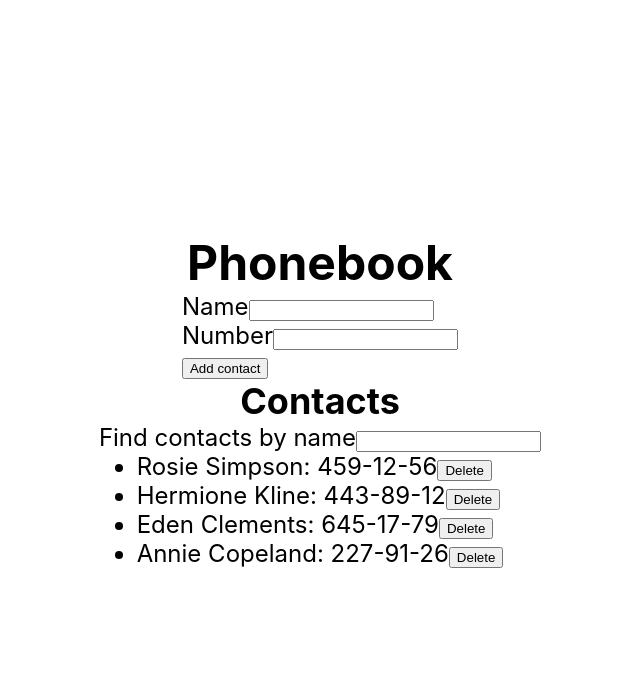
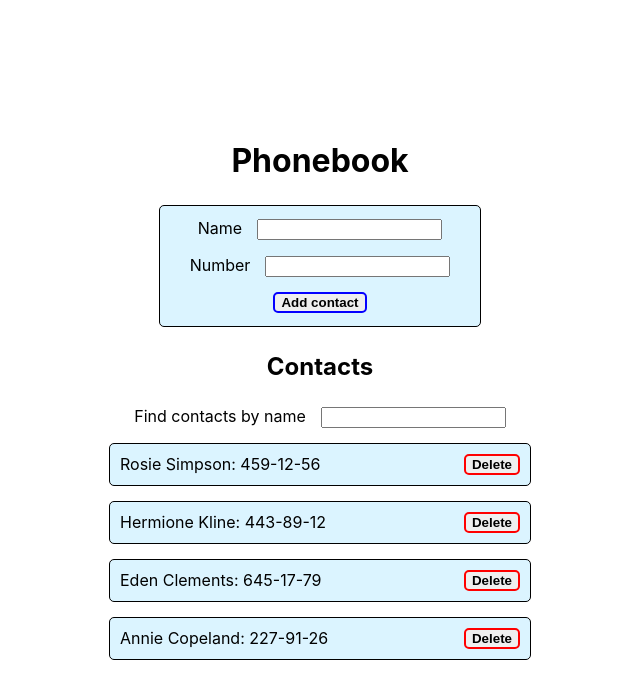
Before and after one commit to Stylize-K/goit-react-hw-02-phonebook, a React (Create React App) app: page / in a window 1280 px wide. Shown: the top 698 px of the page, without its empty margins (320-960 px from the left). Built offline with nearby package versions, Linux system fonts and the light colour scheme.

Commit message:
Add basic styles

```diff
--- a/src/components/App.jsx
+++ b/src/components/App.jsx
@@ -3,6 +3,7 @@ import { nanoid } from 'nanoid';
 import { ContactForm } from './ContactForm/ContactForm';
 import { Filter } from './Filter/Filter';
 import { ContactList } from './ContactList/ContactList';
+import css from './App.module.css';
 
 export class App extends Component {
   state = {
@@ -69,13 +70,12 @@ export class App extends Component {
           flexDirection: 'column',
           justifyContent: 'center',
           alignItems: 'center',
-          fontSize: 24,
           color: '#010101',
         }}
       >
-        <h1>Phonebook</h1>
+        <h1 className={css.title}>Phonebook</h1>
         <ContactForm onSubmit={this.formSubmitHandler} />
-        <h2>Contacts</h2>
+        <h2 className={css.subtitle}>Contacts</h2>
         <Filter value={this.state.filter} onChange={this.handleChangeFilter} />
         <ContactList
           filteredContacts={filteredContacts}
--- /dev/null
+++ b/src/components/App.module.css
@@ -0,0 +1,7 @@
+.title {
+  margin-bottom: 25px;
+}
+
+.subtitle {
+  margin: 25px 0 25px 0;
+}
--- a/src/components/ContactForm/ContactForm.jsx
+++ b/src/components/ContactForm/ContactForm.jsx
@@ -1,5 +1,6 @@
 import { Component } from 'react';
 import PropTypes from 'prop-types';
+import css from './ContactForm.module.css';
 
 export class ContactForm extends Component {
   state = {
@@ -25,10 +26,11 @@ export class ContactForm extends Component {
 
   render() {
     return (
-      <form onSubmit={this.handleSubmit}>
-        <label>
+      <form className={css.form_wrapper} onSubmit={this.handleSubmit}>
+        <label className={css.label}>
           Name
           <input
+            className={css.input}
             type="text"
             name="name"
             value={this.state.name}
@@ -39,10 +41,10 @@ export class ContactForm extends Component {
             required
           />
         </label>
-        <br />
-        <label>
+        <label className={css.label}>
           Number
           <input
+            className={css.input}
             type="tel"
             name="number"
             value={this.state.number}
@@ -52,8 +54,9 @@ export class ContactForm extends Component {
             required
           />
         </label>
-        <br />
-        <button type="submit">Add contact</button>
+        <button className={css.button_add} type="submit">
+          Add contact
+        </button>
       </form>
     );
   }
--- a/src/components/ContactForm/ContactForm.module.css
+++ b/src/components/ContactForm/ContactForm.module.css
@@ -0,0 +1,36 @@
+.form_wrapper {
+  width: 300px;
+  height: 100px;
+  display: flex;
+  flex-direction: column;
+  justify-content: center;
+  align-items: center;
+  gap: 15px;
+  border: 1px solid black;
+  padding: 10px;
+  border-radius: 5px;
+  background-color: #dbf4ff;
+}
+
+.label {
+}
+
+.input {
+  margin-left: 15px;
+}
+.button_add {
+  cursor: pointer;
+  border: 2px solid rgb(4, 0, 255);
+  border-radius: 5px;
+  font-weight: 700;
+}
+
+.button_add:hover,
+.button_add:focus {
+  cursor: pointer;
+  border: 2px solid rgb(4, 0, 255);
+  background-color: rgb(4, 0, 255);
+  font-weight: 700;
+  color: white;
+  border-radius: 5px;
+}
--- a/src/components/ContactList/ContactList.jsx
+++ b/src/components/ContactList/ContactList.jsx
@@ -1,9 +1,10 @@
 import { ContactListItem } from 'components/ContactListItem/ContactListItem';
 import PropTypes from 'prop-types';
+import css from './ContactList.module.css';
 
 export const ContactList = ({ filteredContacts, onDeleteContact }) => {
   return (
-    <ul>
+    <ul className={css.list}>
       {filteredContacts.map(contact => (
         <ContactListItem
           key={contact.id}
--- a/src/components/ContactList/ContactList.module.css
+++ b/src/components/ContactList/ContactList.module.css
@@ -0,0 +1,5 @@
+.list {
+  display: flex;
+  flex-direction: column;
+  gap: 15px;
+}
--- a/src/components/ContactListItem/ContactListItem.jsx
+++ b/src/components/ContactListItem/ContactListItem.jsx
@@ -1,10 +1,15 @@
 import PropTypes from 'prop-types';
+import css from './ContactListItem.module.css';
 
 export const ContactListItem = ({ contact, onDeleteContact }) => {
   return (
-    <li key={contact.id}>
+    <li className={css.list_item} key={contact.id}>
       {contact.name}: {contact.number}
-      <button type="button" onClick={() => onDeleteContact(contact.id)}>
+      <button
+        className={css.button_delete}
+        type="button"
+        onClick={() => onDeleteContact(contact.id)}
+      >
         Delete
       </button>
     </li>
--- a/src/components/ContactListItem/ContactListItem.module.css
+++ b/src/components/ContactListItem/ContactListItem.module.css
@@ -0,0 +1,28 @@
+.list_item {
+  display: flex;
+  justify-content: space-between;
+  align-items: center;
+  padding: 10px;
+  border: 1px solid black;
+  list-style: none;
+  width: 400px;
+  border-radius: 5px;
+  background-color: #dbf4ff;
+}
+
+.button_delete {
+  cursor: pointer;
+  border: 2px solid red;
+  border-radius: 5px;
+  font-weight: 700;
+}
+
+.button_delete:hover,
+.button_delete:focus {
+  cursor: pointer;
+  border: 2px solid red;
+  background-color: red;
+  font-weight: 700;
+  border-radius: 5px;
+  color: white;
+}
--- a/src/components/Filter/Filter.jsx
+++ b/src/components/Filter/Filter.jsx
@@ -1,10 +1,17 @@
 import PropTypes from 'prop-types';
+import css from './Filter.module.css';
 
 export const Filter = ({ value, onChange }) => {
   return (
-    <label>
+    <label className={css.label}>
       Find contacts by name
-      <input type="text" name="filter" value={value} onChange={onChange} />
+      <input
+        className={css.input}
+        type="text"
+        name="filter"
+        value={value}
+        onChange={onChange}
+      />
     </label>
   );
 };
--- a/src/components/Filter/Filter.module.css
+++ b/src/components/Filter/Filter.module.css
@@ -0,0 +1,7 @@
+.label {
+  margin-bottom: 15px;
+}
+
+.input {
+  margin-left: 15px;
+}
```
